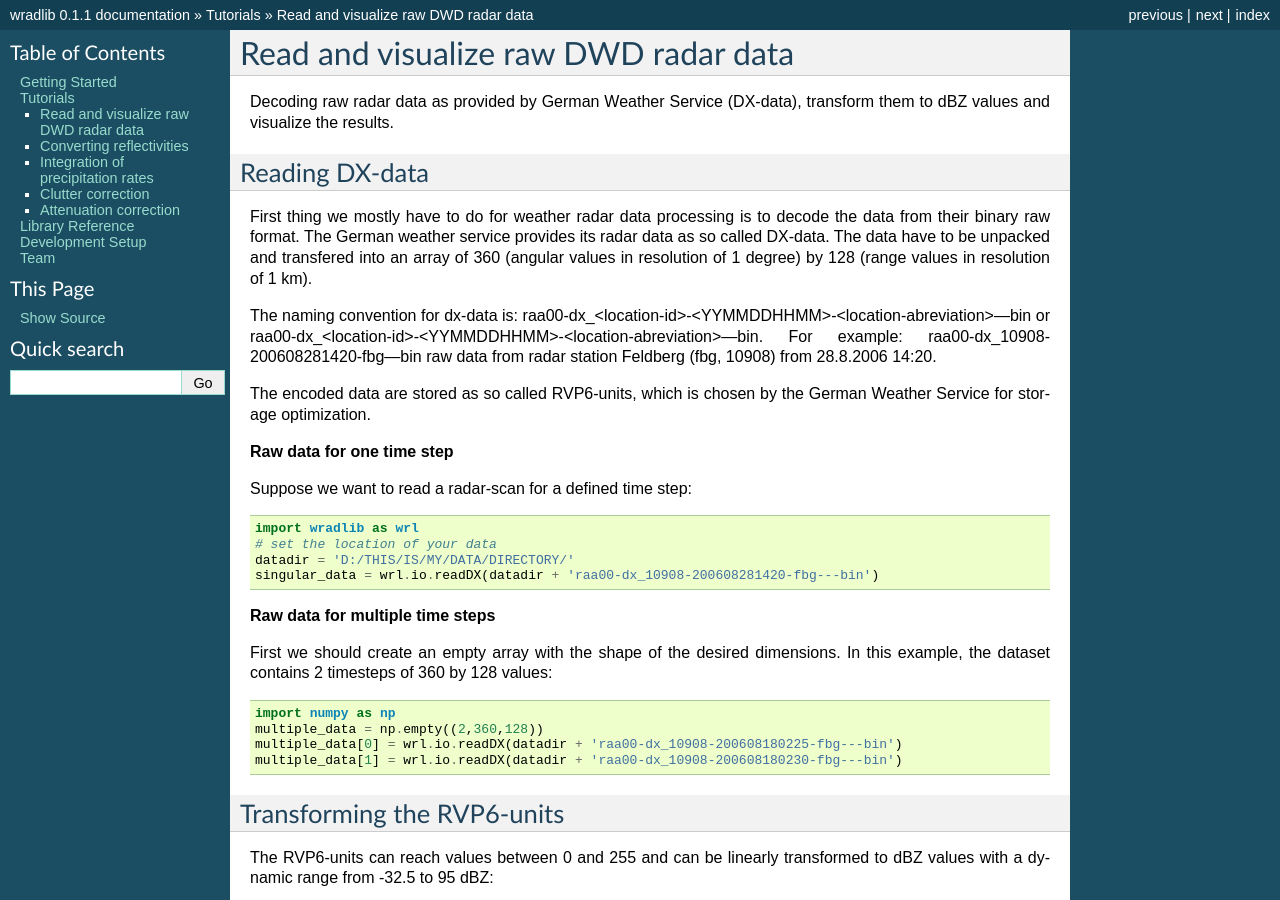
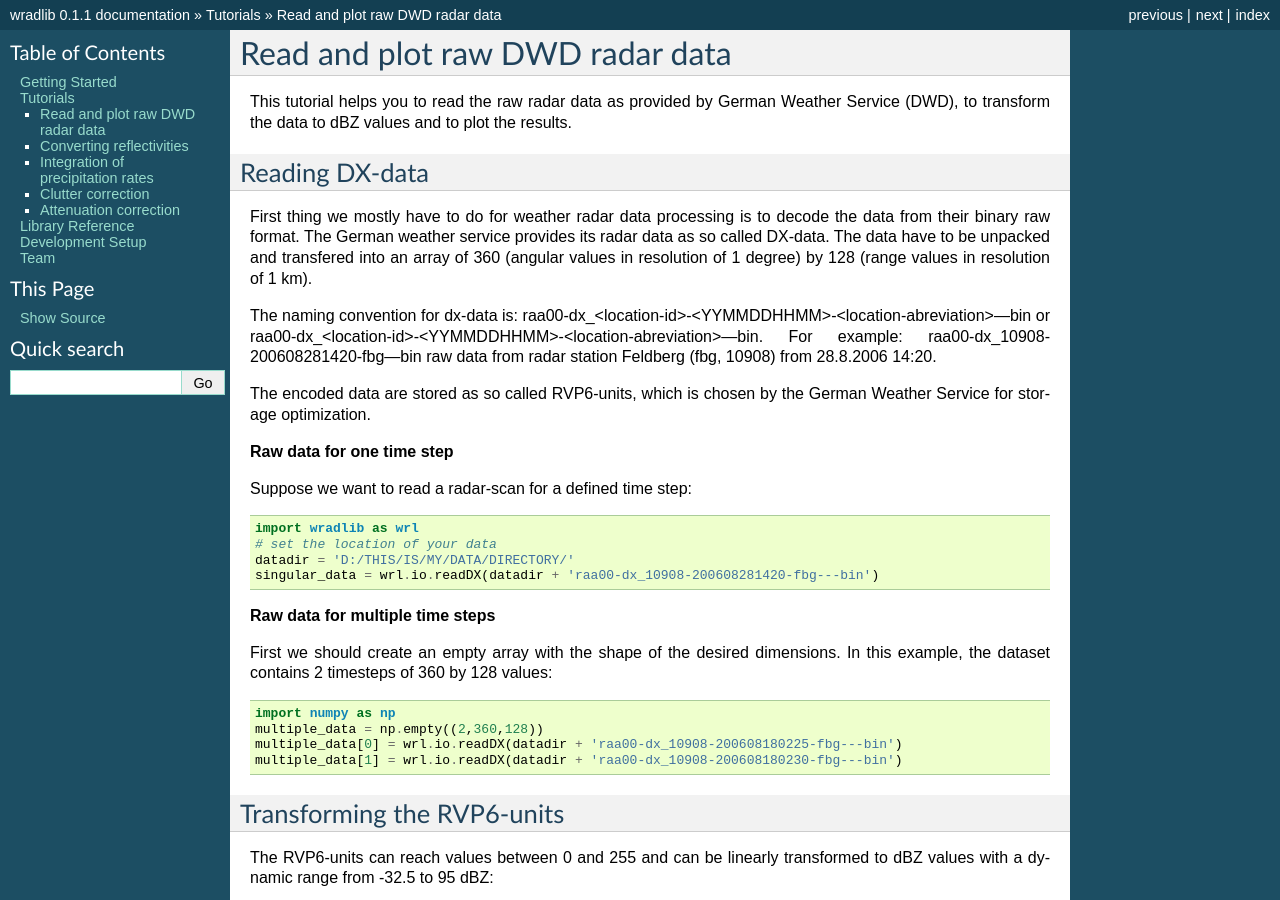
Before and after one commit to wradlib/wradlib-docs, a Sphinx documentation site: the page built from source/tutorial_reading_dx.rst, in a window 1280 px wide and 900 px high. Built offline with Sphinx 7.4.7, drawn with Linux system fonts in a browser that asks for light colours; formulas are drawn with MathJax 3; some of the changed text lies outside the part shown.

Commit message:
further edits on tutorial_reading_dx

```diff
--- a/source/tutorial_reading_dx.rst
+++ b/source/tutorial_reading_dx.rst
@@ -1,8 +1,8 @@
-*************************************
-Read and visualize raw DWD radar data
-*************************************
+********************************
+Read and plot raw DWD radar data
+********************************
 
-Decoding raw radar data as provided by German Weather Service (DX-data), transform them to dBZ values and visualize the results.
+This tutorial helps you to read the raw radar data as provided by German Weather Service (DWD), to transform the data to dBZ values and to plot the results.
 
 
 Reading DX-data
```
